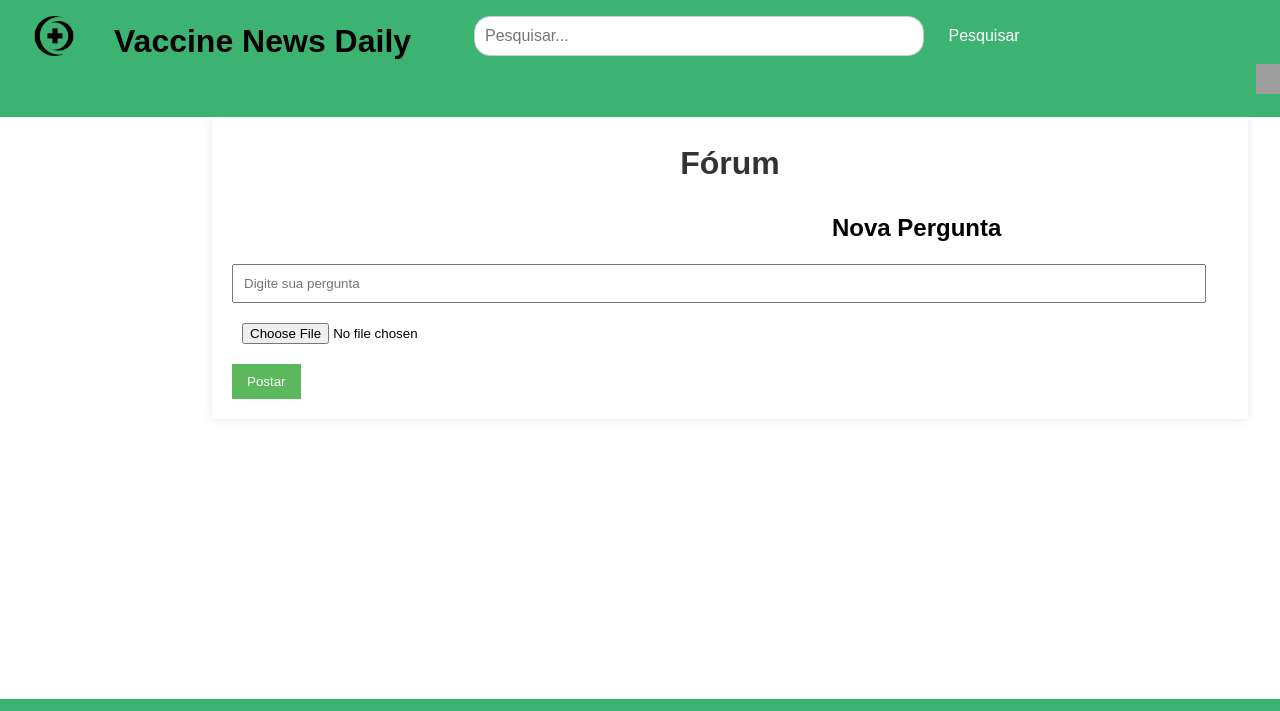
After one commit to library-una-classGQS/-Vaccine-News-Daily, a Flask app: page /forum in a window 1280 px wide. The commit adds this page. Shown: the top 711 px of the page. Run offline with Flask 3, Linux system fonts and the light colour scheme; grey boxes are pictures that could not be loaded.

Commit message:
forum
iniciando a pagina de fórum

```diff
--- a/static/css/estilo.css
+++ b/static/css/estilo.css
@@ -737,3 +737,69 @@ h1 {
 }
 
 /* fim div dos creditos*/
+
+/*forum */
+
+.container_forum {
+  max-width: 1300px;
+  margin: 20px auto;
+  padding: 20px;
+  background: #fff;
+  box-shadow: 0 0 10px rgba(0, 0, 0, 0.1);
+}
+
+.container_forum  h1 {
+  text-align: center;
+  color: #333;
+}
+
+.post-forum, .posts {
+  margin-top: 20px;
+}
+
+.post-forum input[type="text"], .post-forum input[type="file"], .response-forum input[type="text"] {
+  width: calc(100% - 22px);
+  padding: 10px;
+  margin-bottom: 10px;
+}
+
+.post-forum button, .response-form button {
+  padding: 10px 15px;
+  background: #5cb85c;
+  border: none;
+  color: white;
+  cursor: pointer;
+}
+
+.post-form button:hover, .response-form button:hover {
+  background: #4cae4c;
+}
+
+.post {
+  background: #f9f9f9;
+  padding: 10px;
+  margin-bottom: 10px;
+  border: 1px solid #ddd;
+}
+
+.post img {
+  max-width: 100%;
+  height: auto;
+  margin-top: 10px;
+}
+
+.response {
+  background: #f9f9f9;
+  padding: 10px;
+  margin-top: 10px;
+  border: 1px solid #ccc;
+}
+
+.responses {
+  margin-top: 10px;
+}
+
+.response-form {
+  margin-top: 10px;
+}
+/*fim forum */
--- /dev/null
+++ b/static/js/forum.js
@@ -0,0 +1,88 @@
+document.getElementById('postForum').addEventListener('submit', function(event) {
+    event.preventDefault();
+
+    const questionInput = document.getElementById('question');
+    const imageInput = document.getElementById('imageInput');
+    const postsContainer = document.getElementById('posts');
+
+    const questionText = questionInput.value;
+
+    if (!questionText) {
+        alert('Por favor, digite uma pergunta.');
+        return;
+    }
+
+    const postDiv = document.createElement('div');
+    postDiv.classList.add('post');
+
+    const questionPara = document.createElement('p');
+    questionPara.textContent = questionText;
+    postDiv.appendChild(questionPara);
+
+    if (imageInput.files && imageInput.files[0]) {
+        const reader = new FileReader();
+        reader.onload = function(e) {
+            const img = document.createElement('img');
+            img.src = e.target.result;
+            postDiv.appendChild(img);
+        }
+        reader.readAsDataURL(imageInput.files[0]);
+    }
+
+    const responseButton = document.createElement('button');
+    responseButton.textContent = 'Responder';
+    responseButton.addEventListener('click', function() {
+        toggleResponseForm(responseForm);
+    });
+    postDiv.appendChild(responseButton);
+
+    const responseForm = document.createElement('form');
+    responseForm.classList.add('response-form');
+    responseForm.style.display = 'none';
+
+    const responseInput = document.createElement('input');
+    responseInput.type = 'text';
+    responseInput.placeholder = 'Digite sua resposta';
+    responseForm.appendChild(responseInput);
+
+    const responseSubmit = document.createElement('button');
+    responseSubmit.type = 'submit';
+    responseSubmit.textContent = 'Enviar';
+    responseForm.appendChild(responseSubmit);
+
+    responseForm.addEventListener('submit', function(event) {
+        event.preventDefault();
+        addResponse(responsesDiv, responseInput.value);
+        responseInput.value = '';
+        responseForm.style.display = 'none';
+    });
+
+    postDiv.appendChild(responseForm);
+
+    const responsesDiv = document.createElement('div');
+    responsesDiv.classList.add('responses');
+    postDiv.appendChild(responsesDiv);
+
+    postsContainer.appendChild(postDiv);
+
+    // Limpar o formulário
+    questionInput.value = '';
+    imageInput.value = '';
+});
+
+function toggleResponseForm(responseForm) {
+    responseForm.style.display = responseForm.style.display === 'none' ? 'block' : 'none';
+}
+
+function addResponse(responsesDiv, responseText) {
+    if (!responseText.trim()) {
+        alert('Por favor, digite uma resposta.');
+        return;
+    }
+
+    const responseDiv = document.createElement('div');
+    responseDiv.classList.add('response');
+    responseDiv.textContent = responseText;
+
+    responsesDiv.appendChild(responseDiv);
+}
--- /dev/null
+++ b/templates/forum.html
@@ -0,0 +1,29 @@
+{% extends "template.html" %}
+{%block conteudo_body  %}
+
+<main>
+    <div class="container_forum">
+        <h1>Fórum </h1>
+
+        <div id="posts" class="posts">
+            <!-- Posts aparecerão aqui -->
+        </div>
+
+        <div class="post-forum">
+            <h2>Nova Pergunta</h2>
+            <form id="postForum">
+                <input type="text" id="question" placeholder="Digite sua pergunta" required>
+                <input type="file" id="imageInput" accept="image/*">
+                <button type="submit">Postar</button>
+            </form>
+        </div>
+
+
+    </div>
+
+
+    <script src="../static/js/forum.js"></script>
+
+</main>
+
+{% endblock %}
--- a/templates/template.html
+++ b/templates/template.html
@@ -57,6 +57,7 @@
     <ul>
       <li><a class="amenu" href="{{ url_for('index') }}">Inicio</a></li>
       <li><a class="amenu" href="{{ url_for('cuidados') }}">Cuidados</a></li>
+      <li><a class="amenu" href="{{ url_for('forum') }}">Forum</a></li>
       <li><a class="amenu" href="{{ url_for('contato') }}">Ajuda</a></li>
       <li><a class="amenu" href="{{ url_for('sobre') }}">Sobre</a></li>
     </ul>
--- a/vaccine-news.py
+++ b/vaccine-news.py
@@ -26,6 +26,10 @@ def sobre():
 def inscrever():
     return render_template('inscrever.html', titulo='inscrever')
 
+@app.route('/forum')
+def forum():
+    return render_template('forum.html', titulo='forum')
+
 
 
 if __name__ == '__main__':
```
